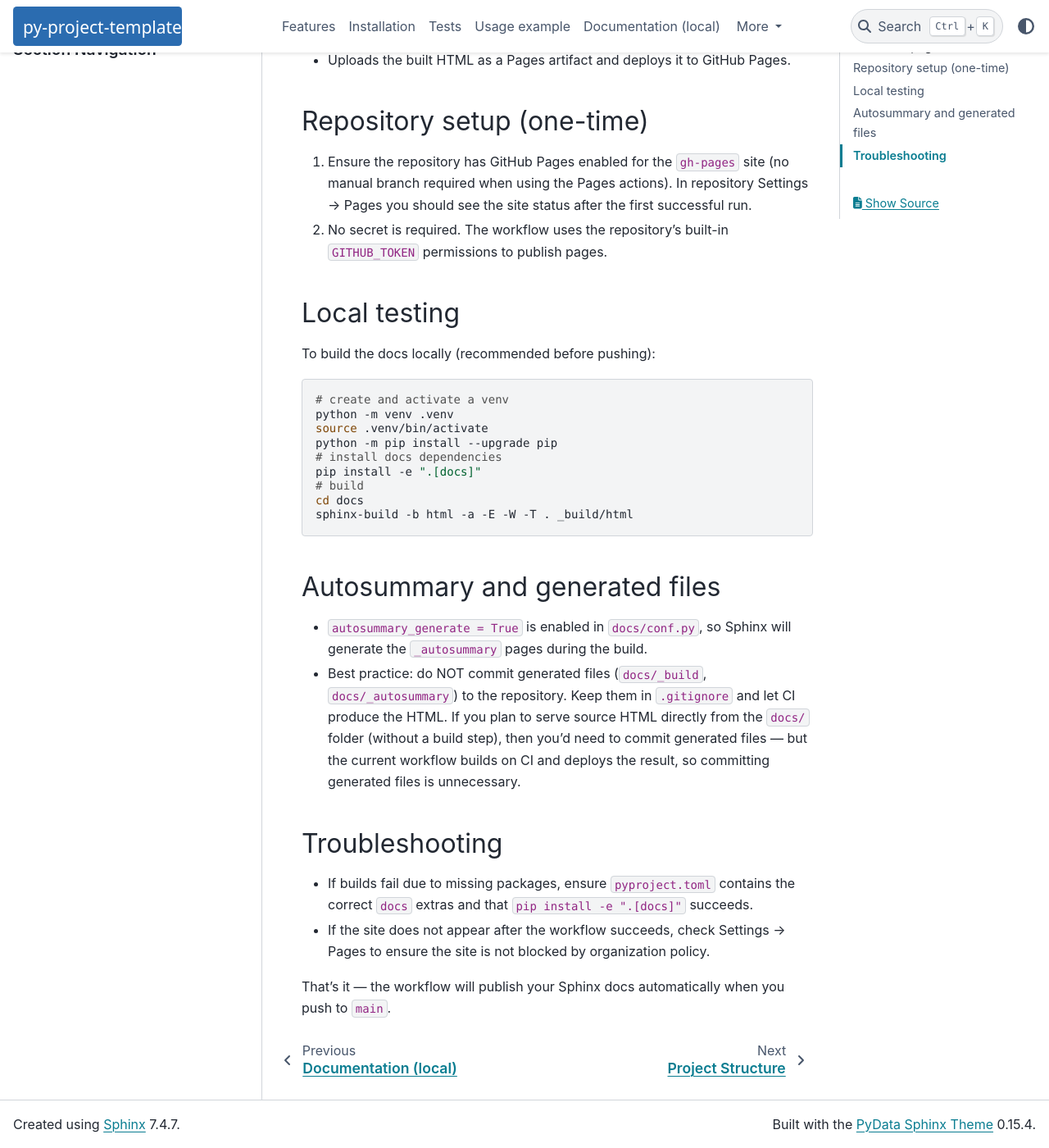
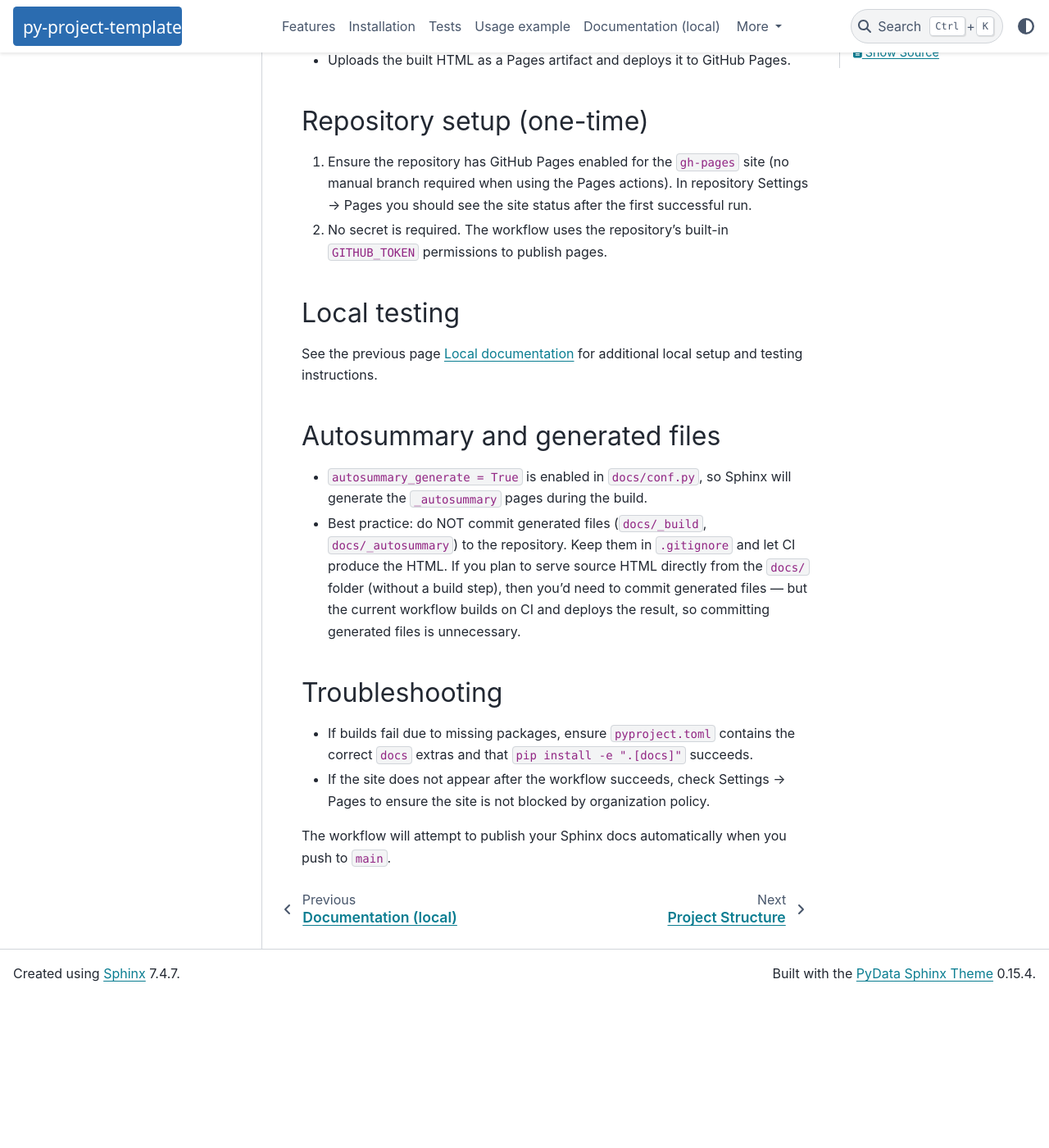
Before and after one commit to andreascaglioni/python-project-template, a Sphinx documentation site: the page built from docs/docs_github.rst, in a window 1280 px wide and 1400 px high, scrolled down 429 px. Shown: the whole window at 82% size. Built offline with Sphinx 7.4.7 and the PyData theme 0.15.4, drawn with Linux system fonts in a browser that asks for light colours; after the commit the page ends 1645 px from its top, so only the background shows below that.

```diff
--- a/docs/docs_github.rst
+++ b/docs/docs_github.rst
@@ -18,19 +18,7 @@ Repository setup (one-time)
 
 Local testing
 -------------
-To build the docs locally (recommended before pushing):
-
-.. code-block:: bash
-
-	# create and activate a venv
-	python -m venv .venv
-	source .venv/bin/activate
-	python -m pip install --upgrade pip
-	# install docs dependencies
-	pip install -e ".[docs]"
-	# build
-	cd docs
-	sphinx-build -b html -a -E -W -T . _build/html
+See the previous page :doc:`Local documentation <docs_local>` for additional local setup and testing instructions.
 
 Autosummary and generated files
 -------------------------------
@@ -42,4 +30,4 @@ Troubleshooting
 - If builds fail due to missing packages, ensure :file:`pyproject.toml` contains the correct ``docs`` extras and that ``pip install -e ".[docs]"`` succeeds.
 - If the site does not appear after the workflow succeeds, check Settings → Pages to ensure the site is not blocked by organization policy.
 
-That's it — the workflow will publish your Sphinx docs automatically when you push to ``main``.
+The workflow will attempt to publish your Sphinx docs automatically when you push to ``main``.
--- a/src/python_project_template_AS/__init__.py
+++ b/src/python_project_template_AS/__init__.py
@@ -20,6 +20,7 @@ from .operations import Operation, ADD, SUB, MUL, DIV, NEG, SQR
 from .registry import OperationRegistry
 from .calculator import Calculator
 from .utils import is_number
+from importlib.metadata import version
 
 __all__ = [
     "CalculatorError",
@@ -37,6 +38,7 @@ __all__ = [
     "is_number",
 ]
 
+__version__ = version("python-project-template-AS")
 
 # Default registry pre-populated with a few convenience operations.
 _default_registry = OperationRegistry()
```
Also changed, not shown: README.md (+27 -44 lines), docs/docs_local.rst (+4 -3 lines), docs/usage.rst (+2 -5 lines), 2 other files.
